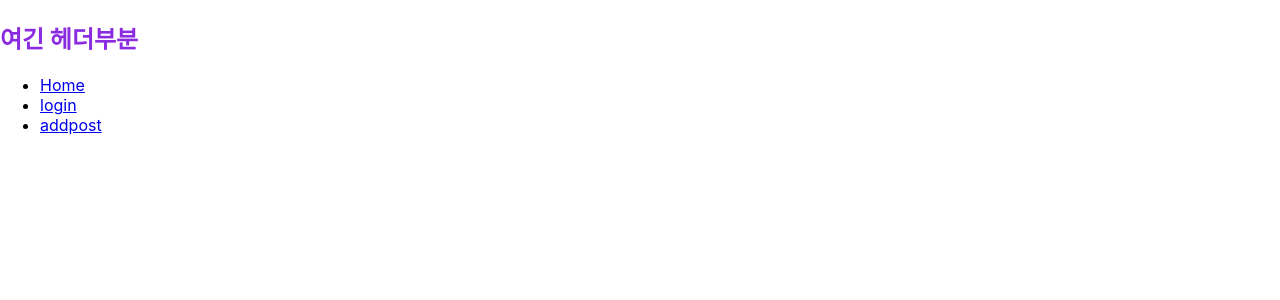
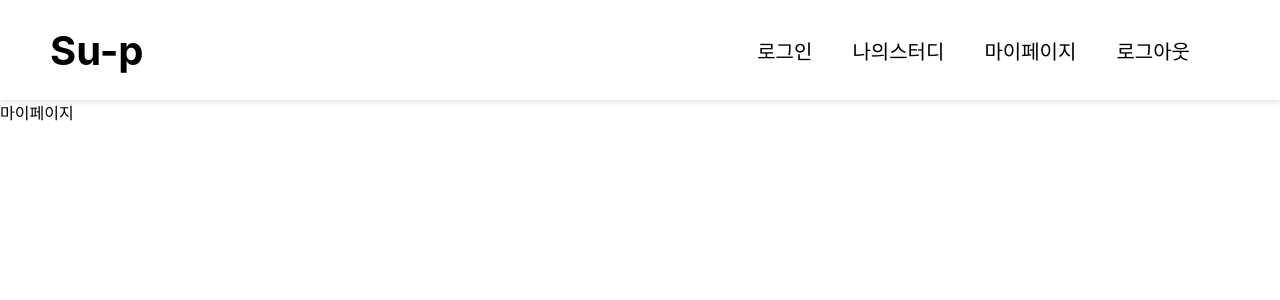
Before and after one commit to seoyeonDev/Su-p, a React (Create React App) app in the folder Frontend/: page /mypage in a window 1280 px wide. Shown: the top 300 px of the page. Built offline with nearby package versions, Linux system fonts and the light colour scheme.

Commit message:
20240324 김혜원 : Header 헤더 수정, App.js router 수정, package axios 설치, MyPage 마이페이지 신규 개발, MyStudy 마이스터디 신규 개발

```diff
--- a/Frontend/package.json
+++ b/Frontend/package.json
@@ -6,6 +6,7 @@
     "@testing-library/jest-dom": "^5.17.0",
     "@testing-library/react": "^13.4.0",
     "@testing-library/user-event": "^13.5.0",
+    "axios": "^1.6.8",
     "react": "^18.2.0",
     "react-dom": "^18.2.0",
     "react-router-dom": "^6.22.3",
--- a/Frontend/src/App.js
+++ b/Frontend/src/App.js
@@ -5,20 +5,28 @@ import Header from './components/Header';
 import Home from "./routes/Home";
 import Login from "./pages/member/Login";
 import AddPost from "./pages/mystudy/CreatePost"
+import MyStudy from "./pages/mystudy/MyStudy";
+import MyPage from "./pages/member/MyPage";
 
 import './App.css';
 
 
 function App() {
-
-
-  return (
-    <BrowserRouter>
+ return (
+   <BrowserRouter>
       <Header />
       <Routes>
+        {/* 헤더 */}
         <Route path="/" element={<Home/>}></Route>
+        <Route path="/mystudy" element={<MyStudy/>}></Route>
+
+        {/* 스터디 */}
+        <Route path="/addpost" element={<AddPost/>}></Route>
+
+        {/* 멤버 */}
         <Route path="/login" element={<Login/>}></Route>
-        <Route path="/addpost" element={<AddPost/>}></Route>
+        <Route path="/mypage" element={<MyPage/>}></Route>
+
       </Routes>
     </BrowserRouter>
   );
--- a/Frontend/src/components/Header.js
+++ b/Frontend/src/components/Header.js
@@ -1,16 +1,61 @@
 import React from 'react';
+import axios from 'axios';
 import '../styles/components/Header.css';
+//import { useState, useEffect } from 'react';
 
 function Header() {
+
+/*
+  const [user, setUser] = useState([]);
+
+  useEffect(() => {
+    fetch("/*") // 유저 정보 가져오는 링크 넣기 (getUser)
+      .then((response) => {
+        return response.json();
+      })
+      .then((data) => {
+        setUser(data);
+      })
+  });
+*/
+
+  const handleLogout = () => { // 서버쪽 /logout으로 보내기
+    axios.post('/logout')
+      .then((response) => {
+        console.log('로그아웃 성공');
+      })
+      .catch((error) => {
+        console.error('로그아웃 오류:', error);
+      });
+  };
+
   return (
-    <header>
-      <h2>여긴 헤더부분</h2>
+    <header id="sup-header">
+      <h1>
+        <a href="/">Su-p</a>
+      </h1>
       <nav>
         <ul>
-          <li><a href="/">Home</a></li>
-          <li><a href="/login">login</a></li>
-          <li><a href="/addpost">addpost</a></li>
+          {/* 임시로 만들어 놓은 링크, 서버 완성 되면 밑 부분을 쓸거임 */}
+          <li className="header-list"><a href="/login">로그인</a></li>
+          <li className="header-list"><a href="/mystudy">나의스터디</a></li>
+          <li className="header-list"><a href="/mypage">마이페이지</a></li>
+          <li className="header-list"><div className="logoutBtn" onClick={handleLogout}>로그아웃</div></li>
 
+          {/* 서버에서 유저 정보 가져오는 함수 만든 후 주석 해제
+          {user ? (
+            <>
+              <li className="header-list"><a href="/mystudy">나의스터디</a></li>
+              <li className="header-list"><a href="/mypage">마이페이지</a></li>
+              <li className="header-list"><div className="logoutBtn" onClick={handleLogout}>로그아웃</div></li>
+
+            </>
+          ) : (
+            <>
+              <li className="header-list"><a href="/login">로그인</a></li>
+            </>
+          )}
+          */}
         </ul>
       </nav>
     </header>
--- /dev/null
+++ b/Frontend/src/pages/member/MyPage.js
@@ -0,0 +1,13 @@
+import React, { Component } from 'react';
+
+class MyPage extends Component {
+    render() {
+        return (
+            <div>
+                마이페이지
+            </div>
+        );
+    }
+}
+
+export default MyPage;
--- /dev/null
+++ b/Frontend/src/pages/mystudy/MyStudy.js
@@ -0,0 +1,13 @@
+import React, { Component } from 'react';
+
+class MyStudy extends Component {
+    render() {
+        return (
+            <div>
+                나의 스터디
+            </div>
+        );
+    }
+}
+
+export default MyStudy;
--- a/Frontend/src/styles/components/Header.css
+++ b/Frontend/src/styles/components/Header.css
@@ -1,3 +1,50 @@
-h2 {
-    color :blueviolet;
+* {
+	box-sizing : content-box;
 }
+
+#sup-header{
+    display:flex; /* 로고랑 메뉴 나란히 */
+    justify-content: space-between; /* 로고랑 메뉴 띄워놓기 */
+    height : 100px; /* header 크기 */
+    align-items: center; /* nav 수직 중앙 정렬 */
+    box-shadow: 0px 2px 5px 0 rgb(226, 226, 226); /* 그림자 */
+}
+
+#sup-header ul {
+    list-style : none; /* list . 없애기 */
+    display: flex; /* 메뉴 요소 나란히 */
+    margin-right : 50px;
+    padding : 0;
+}
+
+#sup-header h1 {
+    margin-left: 50px;
+    font-size : 2.5rem;
+    cursor: pointer;
+}
+
+#sup-header a:hover {
+    color :#444444;
+}
+
+#sup-header a{
+    text-decoration: none; /* 밑줄 없애기 */
+    color : #000000;
+}
+
+
+.header-list {
+    padding-right : 40px;
+}
+
+.header-list a, .header-list div {
+    text-decoration: none; /* 밑줄 없애기 */
+    color : #000000;
+    font-size: 20px;
+    margin : 0;
+    cursor: pointer;
+}
+
+.header-list a:hover, .header-list div:hover{
+    color :#5c5c5c;
+}
```
Also changed, not shown: 1 other file (tests, documents, lock files or other folders).
